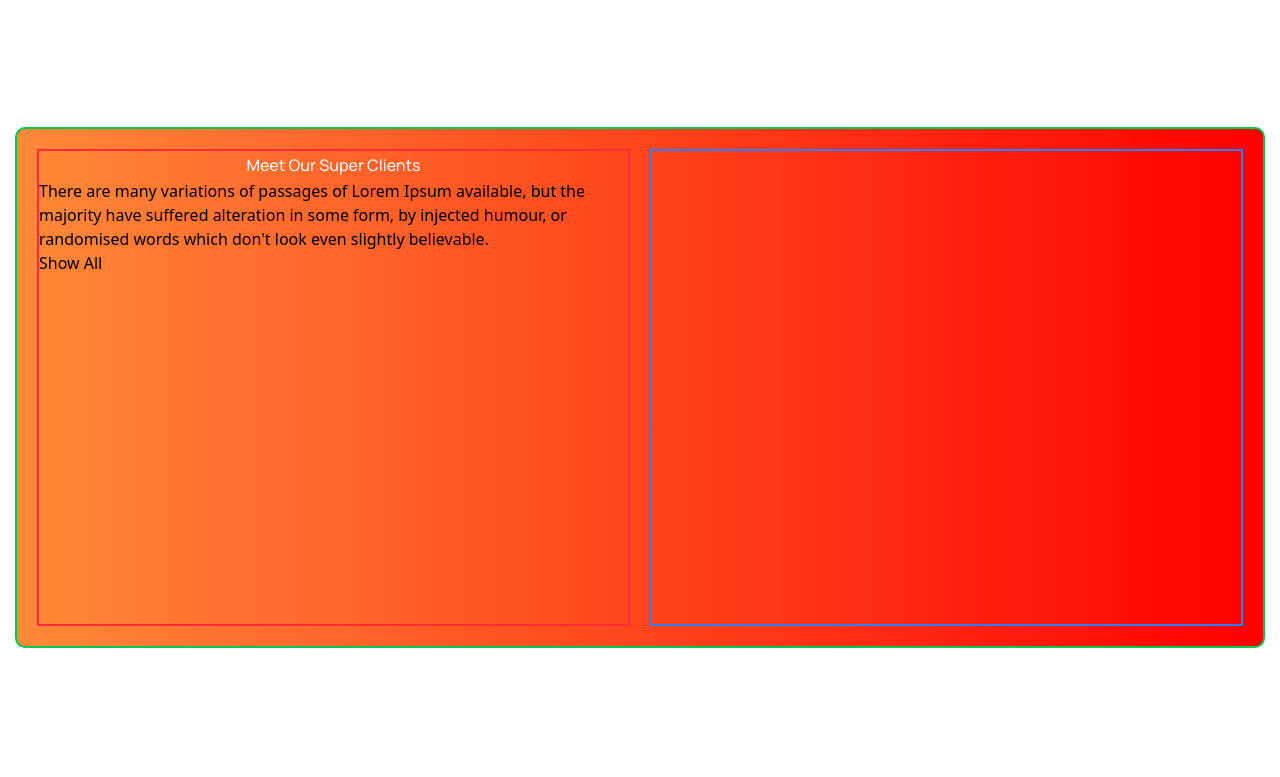
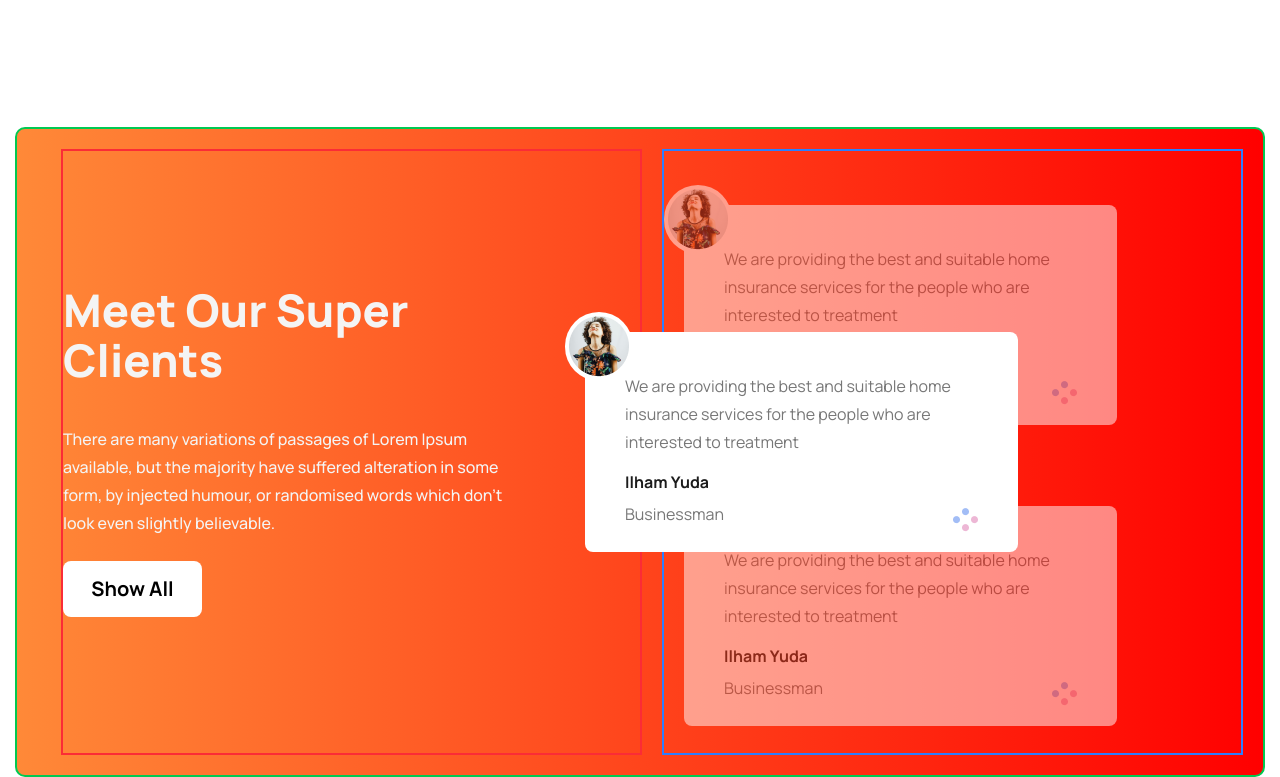
Before and after one commit to sodium000/tea-house, a plain HTML site: page index.html in a window 1280 px wide. Shown: the part 2111-2888 px from the top of the page. Before the commit the page ends 2759 px from the top, so only its background shows below. Drawn offline with nearby package versions, Linux system fonts and the light colour scheme.

Commit message:
comment section added

```diff
--- a/index.html
+++ b/index.html
@@ -155,16 +155,41 @@
 
     <!--meet our client section here  -->
 
-     <section class="flex flex-col md:flex-row max-w-[1250px] container mx-auto mt-[130px] h-[521px] border-2 border-green-500  gap-5 p-5 meetbg">
-      <div class="fast md:w-1/2 border-2 border-red-500 ">
-        <h1 class="meet1 justify-self-center items-self-center">Meet Our Super Clients</h1>
-        <p>There are many variations of passages of Lorem Ipsum available, but the majority have suffered alteration in some form, by injected humour, or randomised words which don't look even slightly believable. </p>
-        <button>Show All</button>
+     <section class="flex flex-col md:flex-row max-w-[1250px] container mx-auto mt-[130px] h-[650px] border-2 border-green-500  gap-5 p-5 meetbg">
+      <div class="fast md:w-1/2 border-2 border-red-500 flex flex-col justify-center ml-6">
+        <h1 class="meet1">Meet Our Super <br> Clients</h1>
+        <p class="meet2 mt-10 mb-6">There are many variations of passages of Lorem Ipsum <br> available, but the majority have suffered alteration in some <br> form,  by injected humour, or randomised words which don't <br> look  even slightly believable. </p>
+        <button class="button1"><p class="buttonp">Show All</p></button>
       </div>
-      <div class="SECOND border-2 border-blue-500  md:w-1/2">
-
+      <div class="SECOND border-2 border-blue-500  md:w-1/2 relative">
+        <!-- comment section -->
+         <div class="max-h-[220px] max-w-[433px] bg-white p-10 absolute top-[30%] -left-[79px] rounded-lg z-10">
+          <p class="sectionP">We are providing the best and suitable home insurance services for the people who are interested to treatment</p>
+          <h1 class="mt-3 mb-1 sectionh">Ilham Yuda</h1>
+          <p class="sectionP grid">Businessman <span><img src="./images/circles.png" alt="" class="place-self-end relative -top-[20px]" ></span></p>
+          <div class="absolute -top-[20px] -left-[20px] bg-white p-1 rounded-full">
+            <img src="./images/client.png" alt="">
+          </div>
+         </div>
+        <div class="max-h-[220px] max-w-[433px] bg-white p-10 absolute top-[9%] left-[20px] rounded-lg opacity-50">
+          <p class="sectionP">We are providing the best and suitable home insurance services for the people who are interested to treatment</p>
+          <h1 class="mt-3 mb-1 sectionh">Ilham Yuda</h1>
+          <p class="sectionP grid">Businessman <span><img src="./images/circles.png" alt="" class="place-self-end relative -top-[20px]" ></span></p>
+          <div class="absolute -top-[20px] -left-[20px] bg-white p-1 rounded-full">
+            <img src="./images/client.png" alt="">
+          </div>
+         </div>
+          <div class="max-h-[220px] max-w-[433px] bg-white p-10 absolute top-[59%] left-[20px] rounded-lg opacity-50">
+          <p class="sectionP">We are providing the best and suitable home insurance services for the people who are interested to treatment</p>
+          <h1 class="mt-3 mb-1 sectionh">Ilham Yuda</h1>
+          <p class="sectionP grid">Businessman <span><img src="./images/circles.png" alt="" class="place-self-end relative -top-[20px]" ></span></p>
+          <div class="absolute -top-[20px] -left-[20px] bg-white p-1 rounded-full">
+            <img src="./images/client.png" alt="">
+          </div>
+         </div>
       </div>
     </section>
 
+
   </body>
 </html>
--- a/style/index.css
+++ b/style/index.css
@@ -13,8 +13,55 @@ background: linear-gradient(270.00deg, rgba(255, 0, 0, 1),rgba(255, 137.00003051
 .meet1{
   color: rgba(244, 244, 244, 1);
 font-family: Manrope;
+font-size: 45px;
+font-weight: 800;
+line-height: 110%;
+letter-spacing: 0px;
+}
+
+.meet2{
+  color: rgba(244, 244, 244, 1);
+font-family: Manrope;
 font-size: 16px;
 font-weight: 500;
 line-height: 28px;
 letter-spacing: 0px;
+text-align: left;
 }
+
+.button1{
+width: 139px;
+height: 56px;
+border-radius: 8px;
+ background-color:  rgba(255, 255, 255, 1)
+}
+
+.buttonp{
+
+font-family: Manrope;
+font-size: 20px;
+font-weight: 700;
+line-height: 100%;
+letter-spacing: 0%;
+text-align: center;
+}
+
+.sectionP{
+color: rgba(119, 119, 119, 1);
+font-family: Manrope;
+font-size: 16px;
+font-weight: 400;
+line-height: 28px;
+letter-spacing: 0%;
+text-align: left;
+}
+
+.sectionh{
+  color: rgba(28, 28, 28, 1);
+font-family: Manrope;
+font-size: 16px;
+font-weight: 700;
+line-height: 28px;
+letter-spacing: 0%;
+text-align: left;
+}
```
